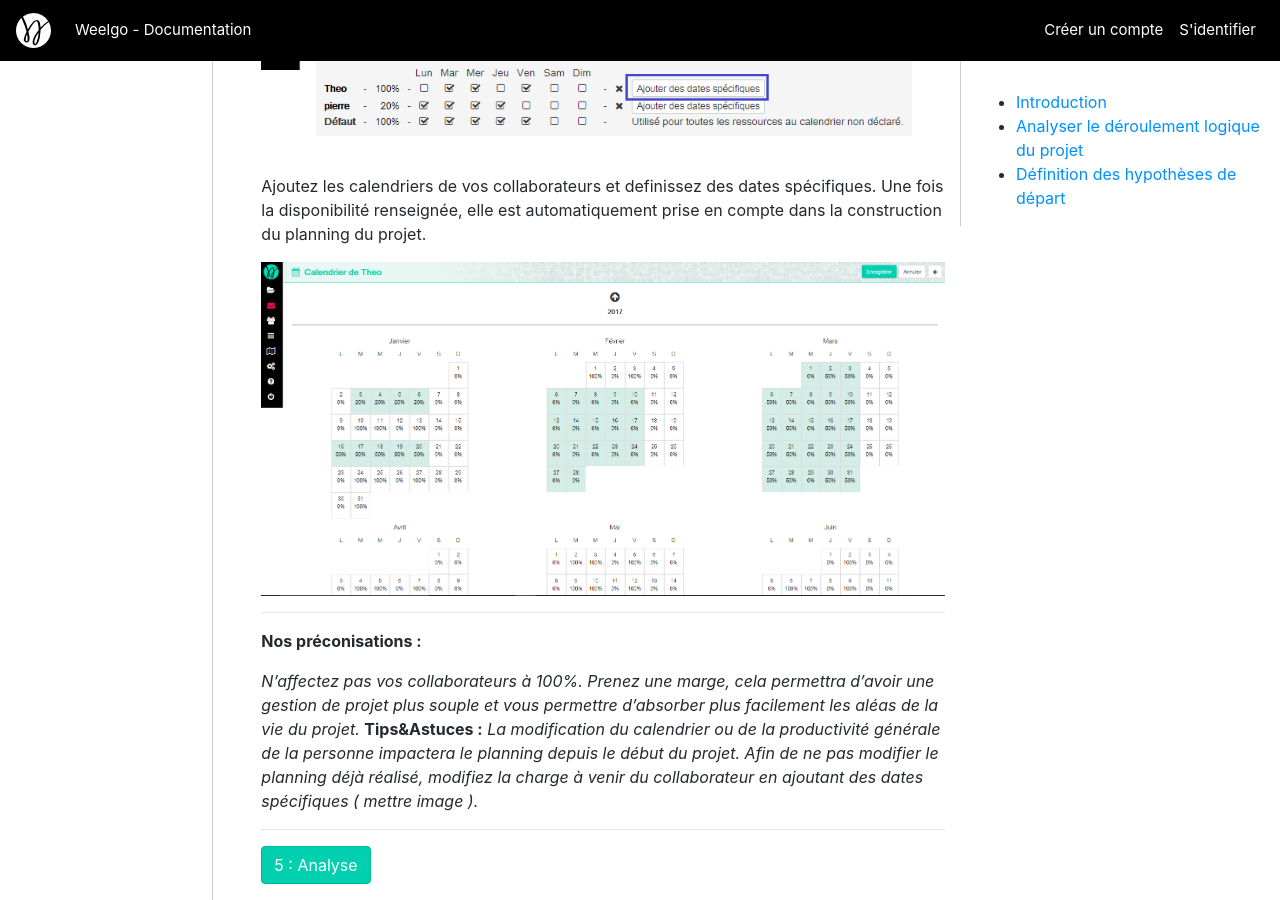
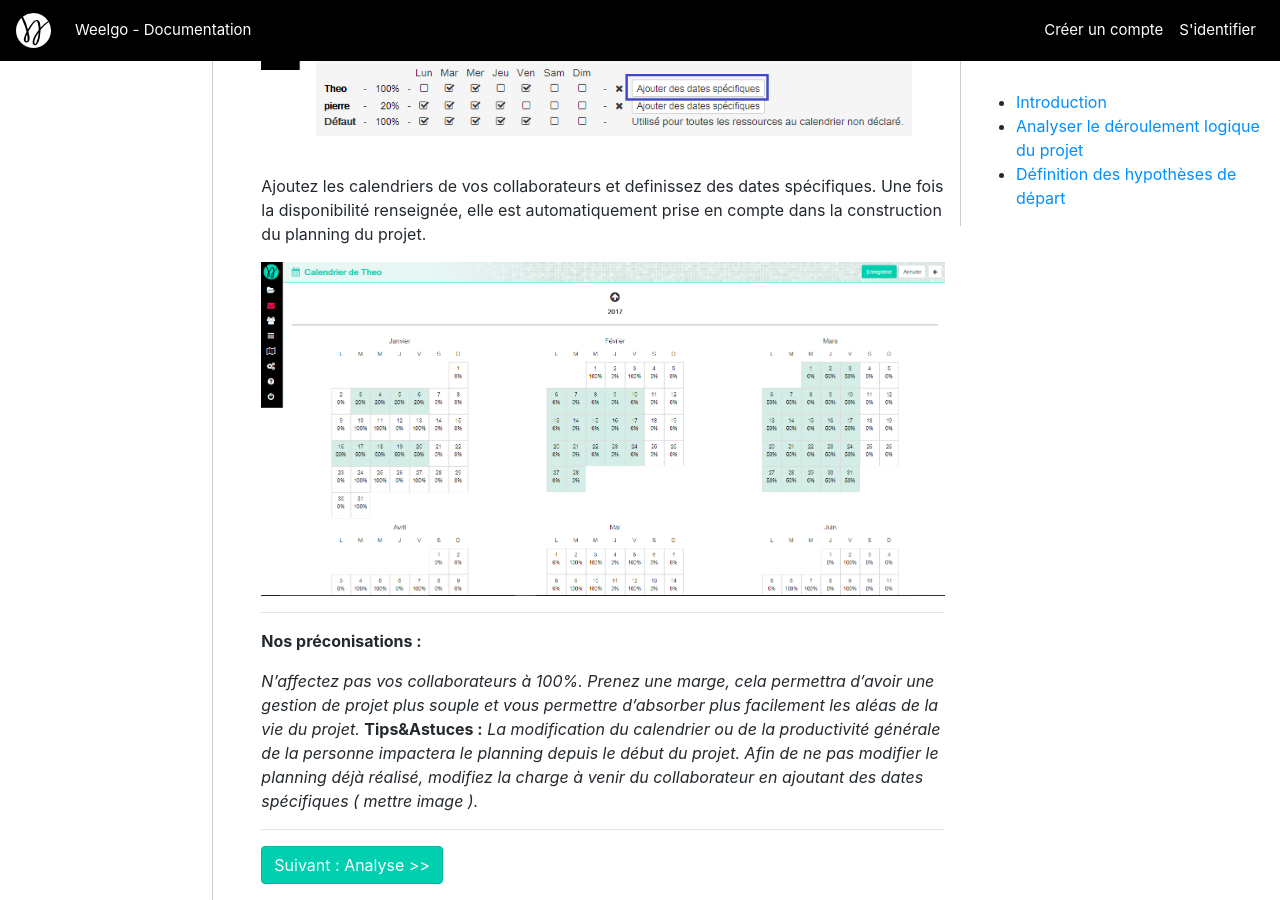
Before and after one commit to Weelgo/weelgo.github.io, a Jekyll site: the page built from fr/tutoriels/creationReseau_etp3_deroulementHypothese.md, in a window 1280 px wide and 900 px high, scrolled down 1742 px. Built offline with Jekyll 4.4.1, drawn with Linux system fonts in a browser that asks for light colours.

Commit message:
amélioration doc

```diff
--- a/_layouts/docs_fr.html
+++ b/_layouts/docs_fr.html
@@ -128,6 +128,7 @@
 
 		          		{% if loopIndex==nextIndex%}
 		          			{% assign nextLevel = lev3 %}
+		          			{% assign nextLevelPath = site.baseurl | append : '/fr/' | append : lvl1Path | append : '/' | append : lev3.path "%}
 		          		{% endif %}
 		          		<a href="{{ site.baseurl }}/fr/{{ lvl1Path }}/{{ lev3.path }}" class="btn {% if loopIndex == subLevelIndex %}btn-success{% else %}btn-secondary{% endif %} btn-md">{{ loopIndex | plus:1 }} : {{ lev3.name }}</a>
 		          		{% assign loopIndex = loopIndex | plus:1 %}
@@ -146,8 +147,8 @@
            {% endif %}
           {{ content }}
 
-          {% if nextLevel %}
-          		<a href="" class="btn btn-success btn-md">{{ loopIndex | plus:1 }} : {{ nextLevel.name }}</a>
+          {% if nextLevel and nextLevelPath%}
+          		<a href="{{ nextLevelPath }}" class="btn btn-success btn-md">Suivant : {{ nextLevel.name }} >></a>
           {% endif %}
           </div>
 
```
